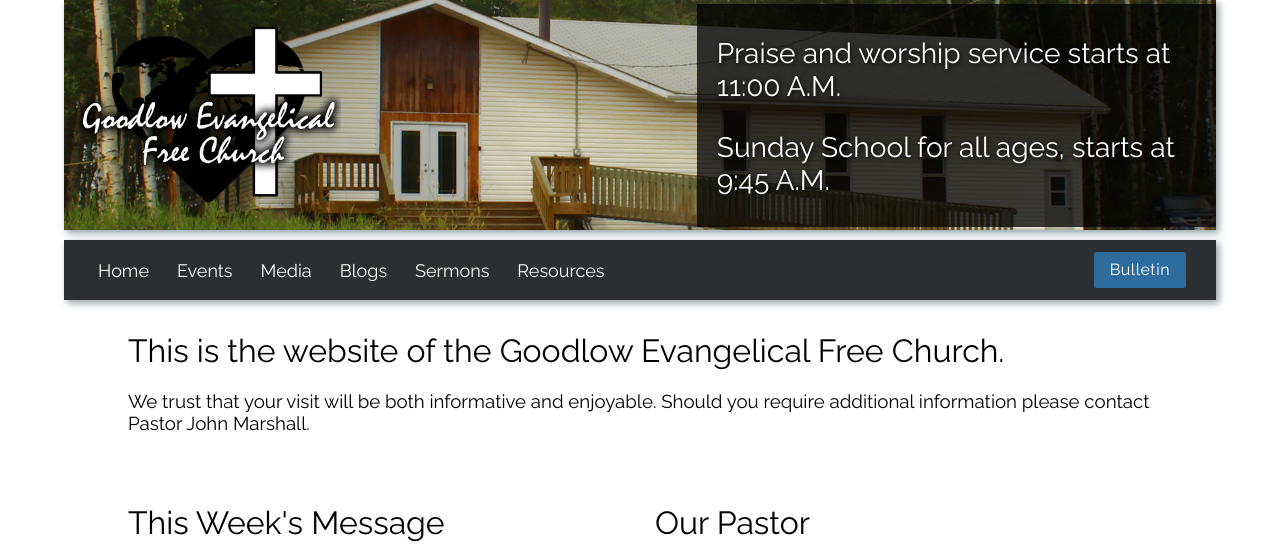
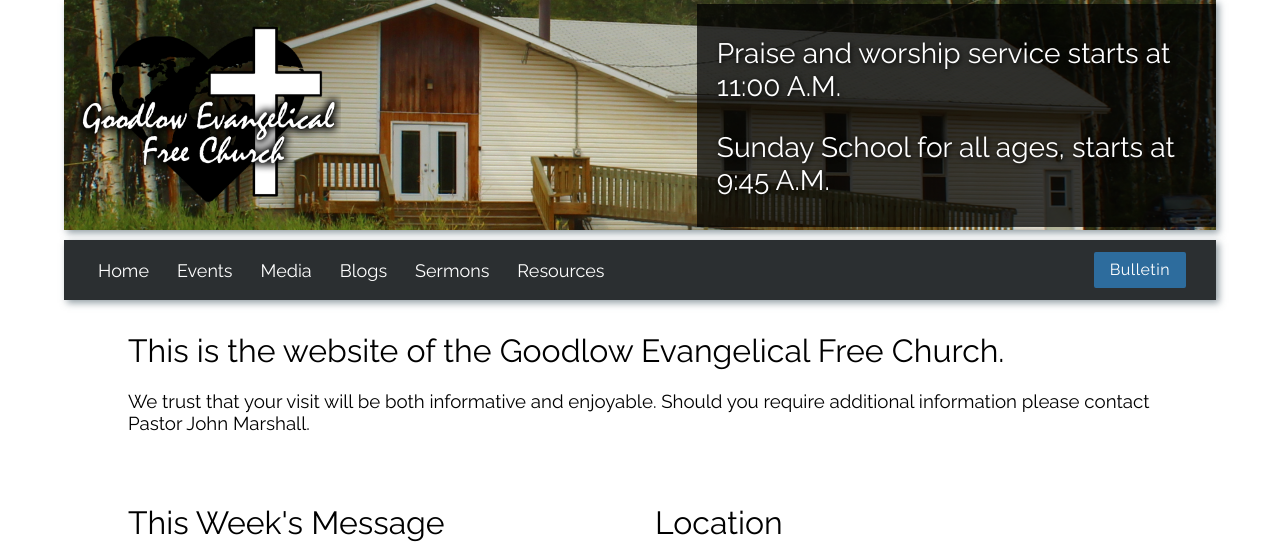
Before and after one commit to OwenRempel/GoodlowEFC, a PHP site: page / in a window 1280 px wide. Shown: the top 560 px of the page. Run offline with PHP 8.4, Linux system fonts and the light colour scheme.

Commit message:
Working on getting rid of the our pastor section of the site

```diff
--- a/Views/home.html
+++ b/Views/home.html
@@ -7,7 +7,7 @@
     <div class="block-sermon" id="SermonBuilderHome">
         <h1>This Week's Message</h1>
     </div>
-    <div class="block-pastor">
+    <div class="block-pastor" display="none">
         <h1>Our Pastor</h1>
         <Image src="/MediaFiles/photos/John.jpg" alt="pastor john" class="pastorImage"/>
         <p> Pastor John has served as pastor in several locations across Canada. Prior to coming
--- a/css/main.css
+++ b/css/main.css
@@ -380,8 +380,7 @@ audio::-webkit-media-controls-enclosure{
   gap: 30px;
   grid-template-areas:
     "welcome welcome"
-      "sermon pastor"
-      "video map"
+      "sermon map"
       "stat event";
 }
 
@@ -448,12 +447,14 @@ audio::-webkit-media-controls-enclosure{
 }
 .block-video{
   grid-area: video;
+  display: none;
 }
 .block-stat{
   grid-area: stat;
 }
 .block-pastor{
   grid-area: pastor;
+  display: none;
 }
 .block-event{
   grid-area: event;
```
